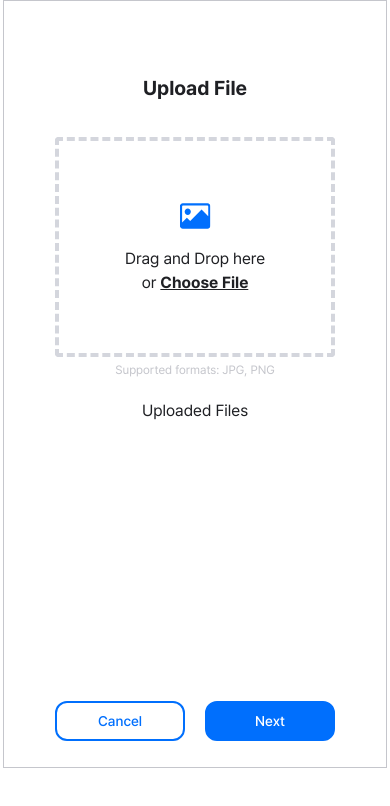
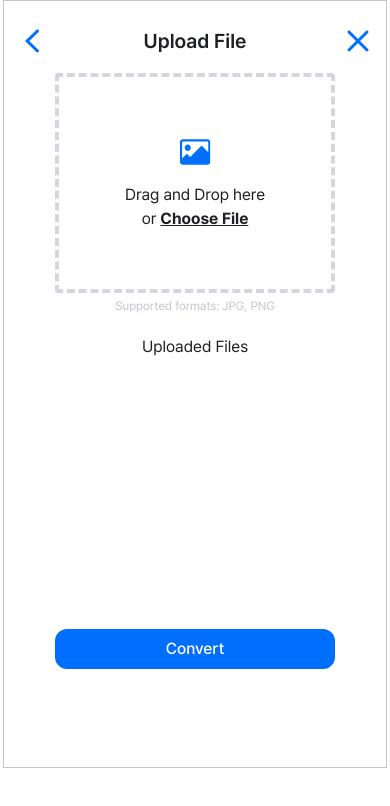
Before and after one commit to naGGuri/furigana_converter, a React (Vite) app in the folder Frontend/: page /upload in a window 390 px wide. Shown: the top 806 px of the page. Built offline with nearby package versions, Linux system fonts and the light colour scheme.

Commit message:
MobileLayout Compoenet 수정

```diff
--- a/Frontend/src/components/MobileLayout.tsx
+++ b/Frontend/src/components/MobileLayout.tsx
@@ -1,7 +1,7 @@
 import React from "react";
 
 interface MobileLayoutProps {
-    title: string; // 헤더 제목은 필수
+    title?: string; // 헤더 제목은 필수
     onBack?: () => void; // 뒤로가기 버튼 클릭 핸들러 (선택)
     onClose?: () => void; // 닫기 버튼 클릭 핸들러 (선택)
     children: React.ReactNode;
--- a/Frontend/src/pages/Convert.tsx
+++ b/Frontend/src/pages/Convert.tsx
@@ -15,30 +15,25 @@ const Convert = () => {
     // 업로드된 파일 전역 상태에서 불러오기
     const files = useUploadStore((state) => state.files);
 
-    // 뒤로가기 버튼 클릭 → Upload 페이지로 이동
-    const goToUpload = () => navigate("/upload");
-
     // Convert 버튼 클릭 → 파일이 있어야만 /converting 페이지로 이동
     const goToConverting = () => {
         if (files.length === 0) {
             alert("파일을 먼저 업로드해 주세요.");
             return;
         }
-
         // 사용자가 선택한 모드에 따라 쿼리로 전달 (ex. /converting?mode=Furigana)
         navigate(`/converting?mode=${toggle}`);
     };
 
+    // 취소 버튼 클릭 시 홈으로 이동
+    const goToHome = () => navigate("/");
+
     return (
-        <MobileLayout>
+        <MobileLayout title="Convert" onBack={() => navigate(-1)} onClose={goToHome}>
             {/* 상단 제목 */}
             <div className="flex flex-col justify-between items-center">
-                <p className="font-bold text-[20px] mb-[70px]">
-                    {toggle === "Furigana" ? "Convert Furigana" : "Convert Vocabulary"}
-                </p>
-
                 {/* 토글 버튼 */}
-                <div className="flex w-[330px] h-[40px] p-[4px] mb-[70px] bg-light4 rounded-xl justify-center items-center gap-[2px]">
+                <div className="flex w-[330px] h-[40px] p-[4px] mt-[100px] mb-[70px] bg-light4 rounded-xl justify-center items-center gap-[2px]">
                     <button
                         onClick={() => setToggle("Furigana")}
                         className={`w-1/2 h-full rounded-xl font-semibold transition
@@ -59,7 +54,7 @@ const Convert = () => {
             </div>
 
             {/* 미리보기 이미지 */}
-            <div className="flex flex-col justify-center items-center">
+            <div className="flex flex-col justify-center items-center mb-[100px]">
                 <div className="flex justify-center items-center h-[130px] relative p-4">
                     <div className="absolute inset-0 bg-primary4 opacity-30" />
                     {toggle === "Furigana" ? (
@@ -71,16 +66,11 @@ const Convert = () => {
                 <p className="font-light text-light1 text-[12px] mt-[2px]">Output Sample</p>
             </div>
 
-            {/* 하단 버튼 */}
-            <div className="flex justify-center items-center">
-                <div className="w-[280px] mt-[28px] flex justify-between items-center">
-                    <Button size="medium" variant="secondary" onClick={goToUpload}>
-                        Back
-                    </Button>
-                    <Button size="medium" variant="primary" onClick={goToConverting}>
-                        Convert
-                    </Button>
-                </div>
+            {/* 버튼 */}
+            <div className="flex w-full justify-center items-center">
+                <Button size="large" variant="primary" onClick={goToConverting}>
+                    Convert
+                </Button>
             </div>
         </MobileLayout>
     );
--- a/Frontend/src/pages/Result.tsx
+++ b/Frontend/src/pages/Result.tsx
@@ -11,10 +11,15 @@ const Result = () => {
     const { result } = useOCRStore();
     const [toggle, setToggle] = useState<"Furigana" | "Vocabulary">("Furigana"); // Furigana 또는 Vocabulary 선택 토글 상태
     const navigate = useNavigate();
-    console.log("🧪 OCR result in Result.tsx: ", result);
+
+    const goToHome = () => {
+        navigate("/");
+    };
+
+    // console.log("🧪 OCR result in Result.tsx: ", result);
 
     return (
-        <MobileLayout title="Result" onClose={() => navigate("/upload")}>
+        <MobileLayout title="Result" onClose={goToHome}>
             <div className="px-4 py-6">
                 {/* 토글 버튼 */}
                 <div className="flex w-[330px] h-[40px] p-[4px] mb-8 bg-light4 rounded-xl justify-center items-center gap-[2px]">
--- a/Frontend/src/pages/Upload.tsx
+++ b/Frontend/src/pages/Upload.tsx
@@ -76,10 +76,8 @@ const Upload = () => {
     };
 
     return (
-        <MobileLayout>
+        <MobileLayout title="Upload File" onBack={() => navigate(-1)} onClose={goToHome}>
             <div className="flex flex-col justify-between items-center">
-                <p className="font-bold text-[20px] mb-[34px]">Upload File</p>
-
                 {/* 업로드 영역 (드래그앤드롭 또는 클릭 업로드) */}
                 <div
                     className={`rounded w-[280px] h-[220px] flex flex-col justify-center items-center gap-[15px]
@@ -126,19 +124,16 @@ const Upload = () => {
 
                 {/* 업로드된 파일 목록 */}
                 <p className="font-[16px] my-[20px]">Uploaded Files</p>
-                <div className="w-[280px] h-[230px] overflow-y-auto">
+                <div className="w-[280px] h-[230px] mb-[20px] overflow-y-auto">
                     {files.map((file, index) => (
                         <UploadedFile key={index} file={file} onDelete={() => removeFile(index)} />
                     ))}
                 </div>
 
-                {/* 취소/다음 버튼 */}
-                <div className="w-[280px] mt-[28px] flex justify-between items-center">
-                    <Button size="medium" variant="secondary" onClick={goToHome}>
-                        Cancel
-                    </Button>
-                    <Button size="medium" variant="primary" onClick={goToConvert}>
-                        Next
+                {/* 버튼 */}
+                <div className="flex w-full justify-center items-center">
+                    <Button size="large" variant="primary" onClick={goToConvert}>
+                        Convert
                     </Button>
                 </div>
             </div>
```
